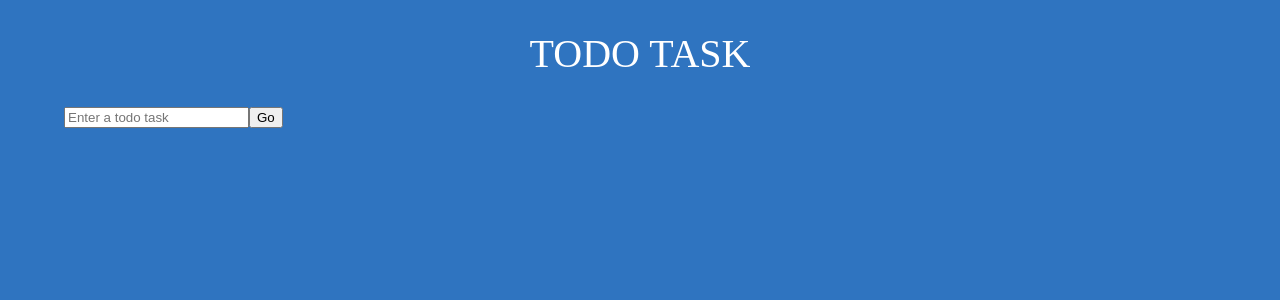
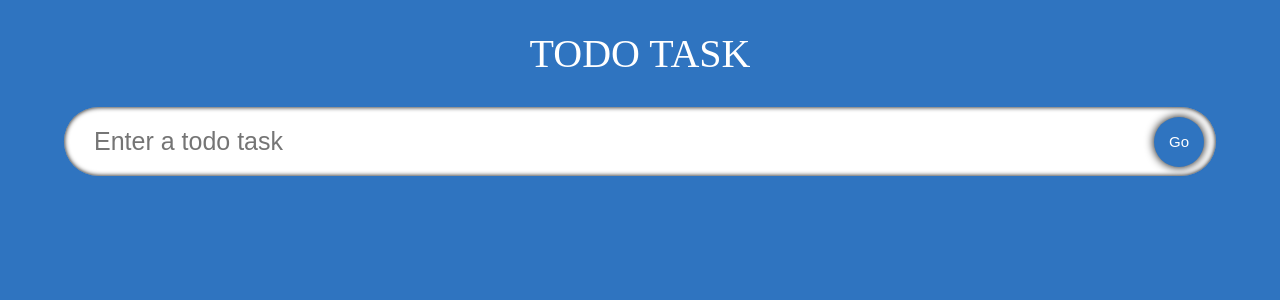
Before and after one commit to Gdansklol/ts-react-todo-01, a React (Create React App) app: page / in a window 1280 px wide. Shown: the top 300 px of the page. Built offline with nearby package versions, Linux system fonts and the light colour scheme; a web font is replaced by a local one.

Commit message:
styles.css submit go active

```diff
--- a/src/components/styles.css
+++ b/src/components/styles.css
@@ -3,5 +3,42 @@
     width: 90%;
     position: relative;
     align-items: center;
+}
+
+.input__box {
+    width: 100%;
+    border-radius: 50px;
+    padding: 20px 30px;
+    font-size: 25px;
+    border:none;
+    transition: 0.2s;
+    box-shadow: inset 0 0 5px black;
+}
+.input__box:focus {
+    box-shadow: 0 0 10px 1000px rgba(0, 0, 0, 0.5);
+    outline: none;
 
 }
+
+.input__submit {
+    position: absolute;
+    width: 50px;
+    height: 50px;
+    margin: 12px;
+    border-radius: 50px;
+    right: 0px;
+    border: none;
+    font-size: 15px;
+    background-color: #2f74c0;
+    color: white;
+    transition: 0.2s all;
+    box-shadow: 0 0 10px black;
+}
+.input__submit :hover {
+    background-color: blue;
+}
+
+.input__submit:active {
+    transform: scale(0.7);
+    box-shadow: 0 0 5px black;
+}
```
Also changed, not shown: src/App.css (+0 -41 lines), src/readme/README_02.md (added).
